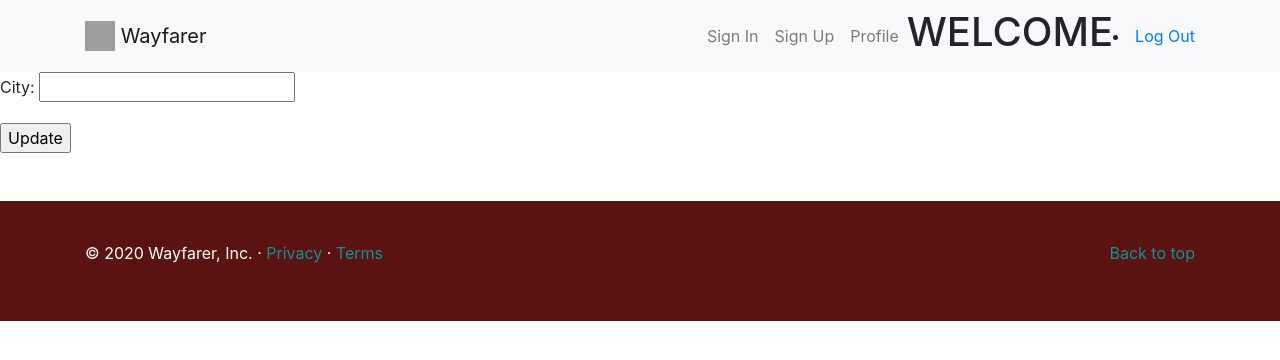
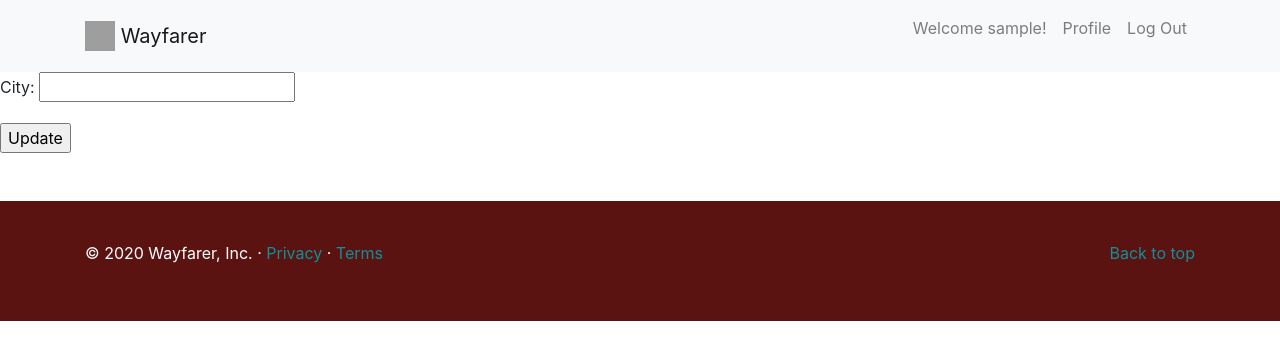
Before and after one commit to gabtorre/wayfarer, a Django app: page /profile/edit/ in a window 1280 px wide. Shown: the top 360 px of the page. Run offline with Django 3.2, Linux system fonts and the light colour scheme; the visitor is signed in with stand-in values (Sample User, id 1); some libraries are stand-ins or nearby versions; grey boxes are pictures that could not be loaded.

Commit message:
Updates Menu

```diff
--- a/main_app/templates/base.html
+++ b/main_app/templates/base.html
@@ -18,7 +18,7 @@
     <!-- Main Menu -->
     <nav class="navbar navbar-expand-lg navbar-light bg-light">
     <div class="container">
-        <a class="navbar-brand" href="#">
+        <a class="navbar-brand" href="{% url 'home' %}">
             <img src="/docs/4.0/assets/brand/bootstrap-solid.svg" width="30" height="30" class="d-inline-block align-top" alt="">
             Wayfarer
         </a>
@@ -27,14 +27,15 @@
         </button>
         <div class="collapse navbar-collapse" id="navbarNavAltMarkup">
           <div class="navbar-nav ml-auto">
+            {% if user.is_authenticated %}
+            <p class="nav-item nav-link">Welcome {{user.username}}!</p>
+            <a class="nav-item nav-link" href="{% url 'profile' %}">Profile</a>
+            <a class="nav-item nav-link" href="{% url 'logout' %}">Log Out</a>
+            {% else %}
             <a class="nav-item nav-link" data-toggle="modal" data-target="#loginModal" href="#">Sign In</a>
             <a class="nav-item nav-link" data-toggle="modal" data-target="#signupModal" href="#">Sign Up</a>
-            <a class="nav-item nav-link" href="{% url 'profile' %}">Profile</a>
+            {% endif %}
           </div>
-          {% if user.is_authenticated %}
-          <h1>WELCOME</h1>
-          <li><a href="{% url 'logout' %}">Log Out</a></li>
-          {% endif %}
         </div>
     </div>
     </nav>
```
